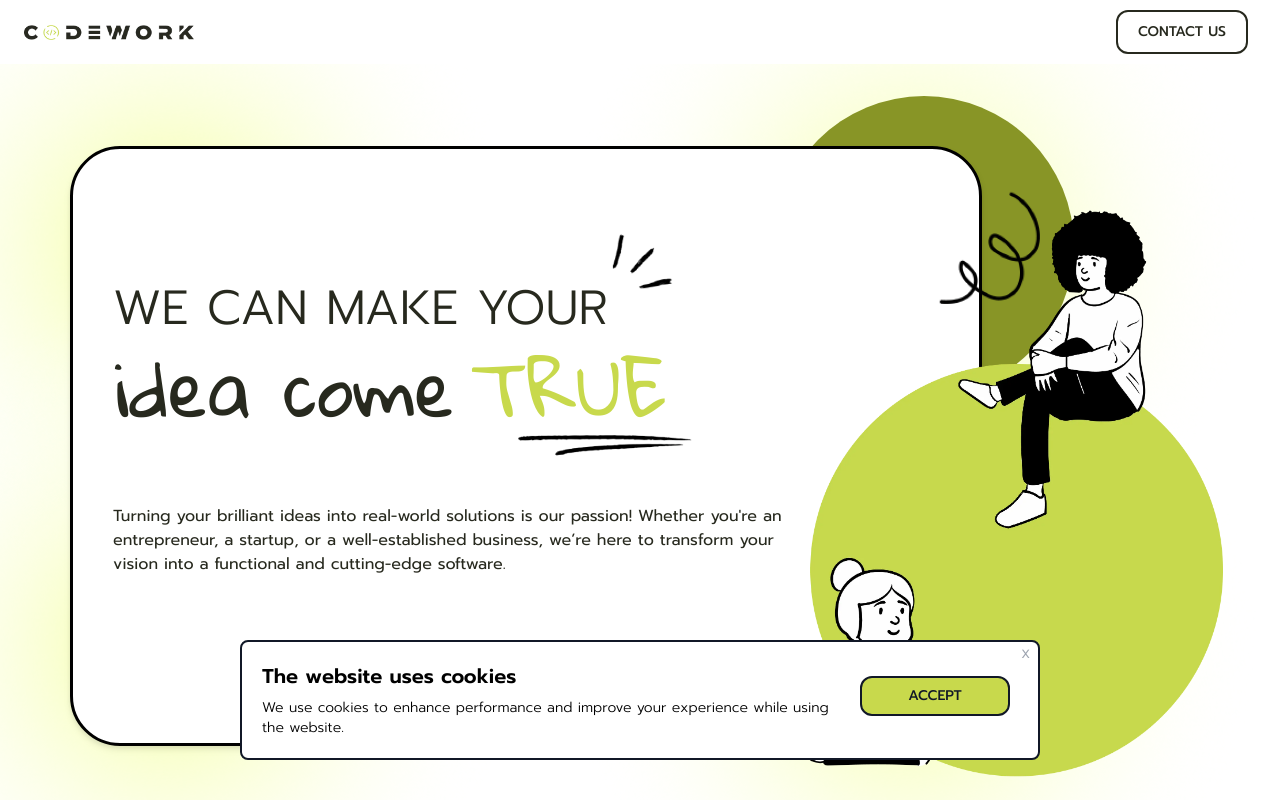
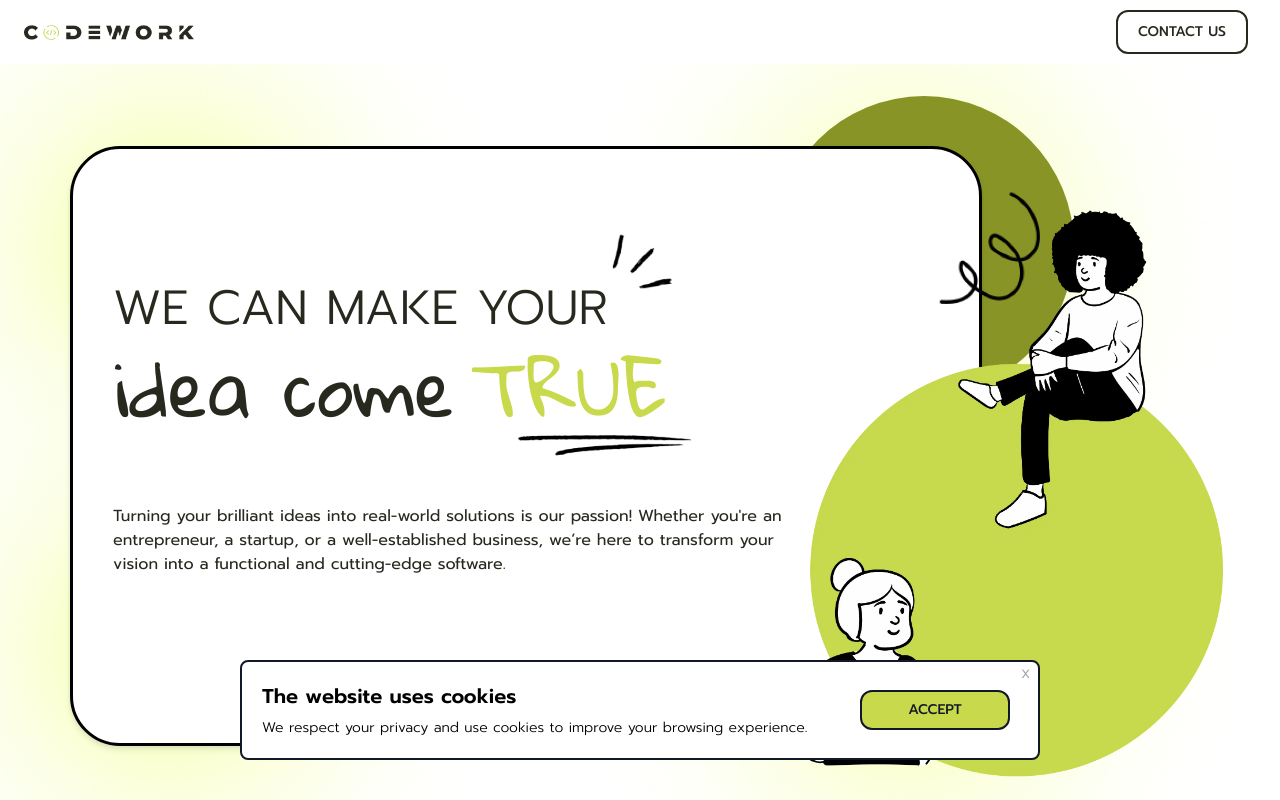
Before and after one commit to The-Alzhemist/codework-landing-page, a Next.js app: page / in a window 1280 px wide. Shown: the top 800 px of the page. Built offline with nearby package versions, Linux system fonts and the light colour scheme.

Commit message:
Update(pdpa): text

```diff
--- a/src/features/PAPAPopup/PDPAPopup.tsx
+++ b/src/features/PAPAPopup/PDPAPopup.tsx
@@ -18,11 +18,11 @@ const PDPAPopup = ({ isOpen, handleClose, shouldRender, setIsOpen }: PDPAPopupPr
                 <div className='bg-white sm:w-[90%] border-t-2 sm:border-2 border-gray-900 fixed z-50 bottom-0 md:bottom-10 p-5 sm:rounded-lg  w-full max-w-[800px] flex justify-between gap-x-5 flex-col sm:flex-row'>
                     <div className="flex flex-col justify-center mb-5 sm:mb-0">
                         <div className="text-xl font-semibold mb-2">The website uses cookies</div>
-                        <div className="text-sm font-light">We use cookies to enhance performance and improve your experience while using the website.</div>
+                        <div className="text-sm font-light">We respect your privacy and use cookies to improve your browsing experience.</div>
                     </div>
 
                     <div className="flex flex-row-reverse gap-x-3  justify-start sm:justify-center  sm:flex-col">
-                        <SimpleButton className="mb-2 w-[150px] h-[40px] sm:h-[40px] flex justify-center items-center" onClickHandler={() => handleClose(true)}>Accept</SimpleButton>
+                        <SimpleButton className=" w-[150px] h-[40px] sm:h-[40px] flex justify-center items-center" onClickHandler={() => handleClose(true)}>Accept</SimpleButton>
                         <div
                             className="text-xs cursor-pointer absolute top-1
                             right-2 text-gray-400 bg-transparent" onClick={() => handleClose(false)}>
```
